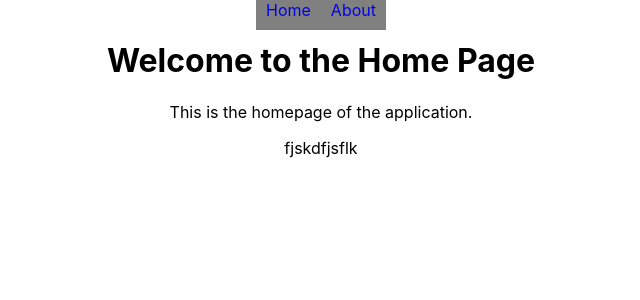
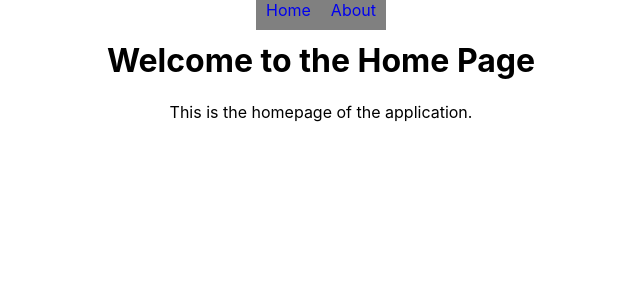
Before and after one commit to jahangir3333/React-1, a React (Create React App) app: page / in a window 1280 px wide. Shown: the top 300 px of the page, without its empty margins (319-959 px from the left). Built offline with nearby package versions, Linux system fonts and the light colour scheme.

Commit message:
Update HomePage.js

```diff
--- a/src/HomePage.js
+++ b/src/HomePage.js
@@ -6,7 +6,6 @@ function HomePage() {
 
       <h1>Welcome to the Home Page</h1>
       <p>This is the homepage of the application.</p>
-    <p>fjskdfjsflk</p>
     </div>
   );
 }
```
